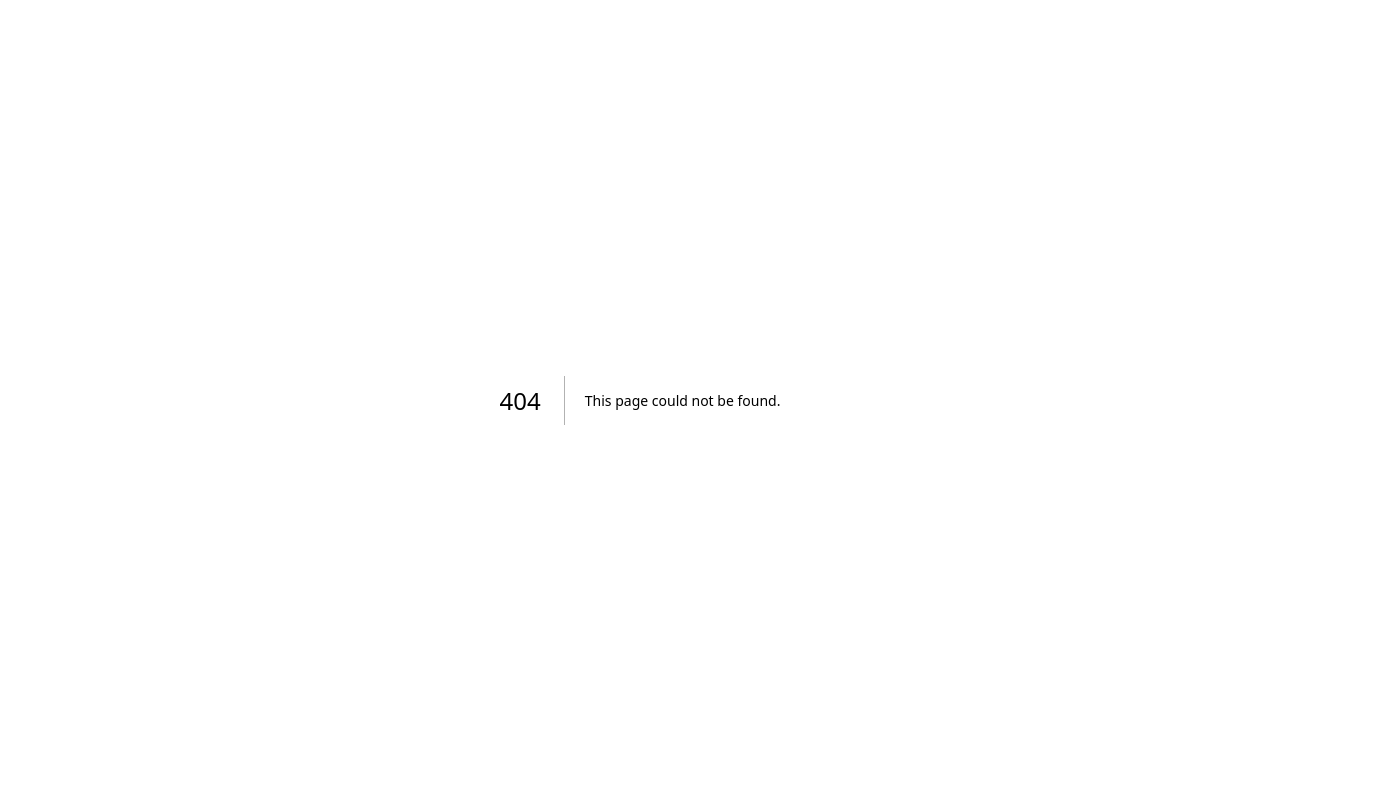
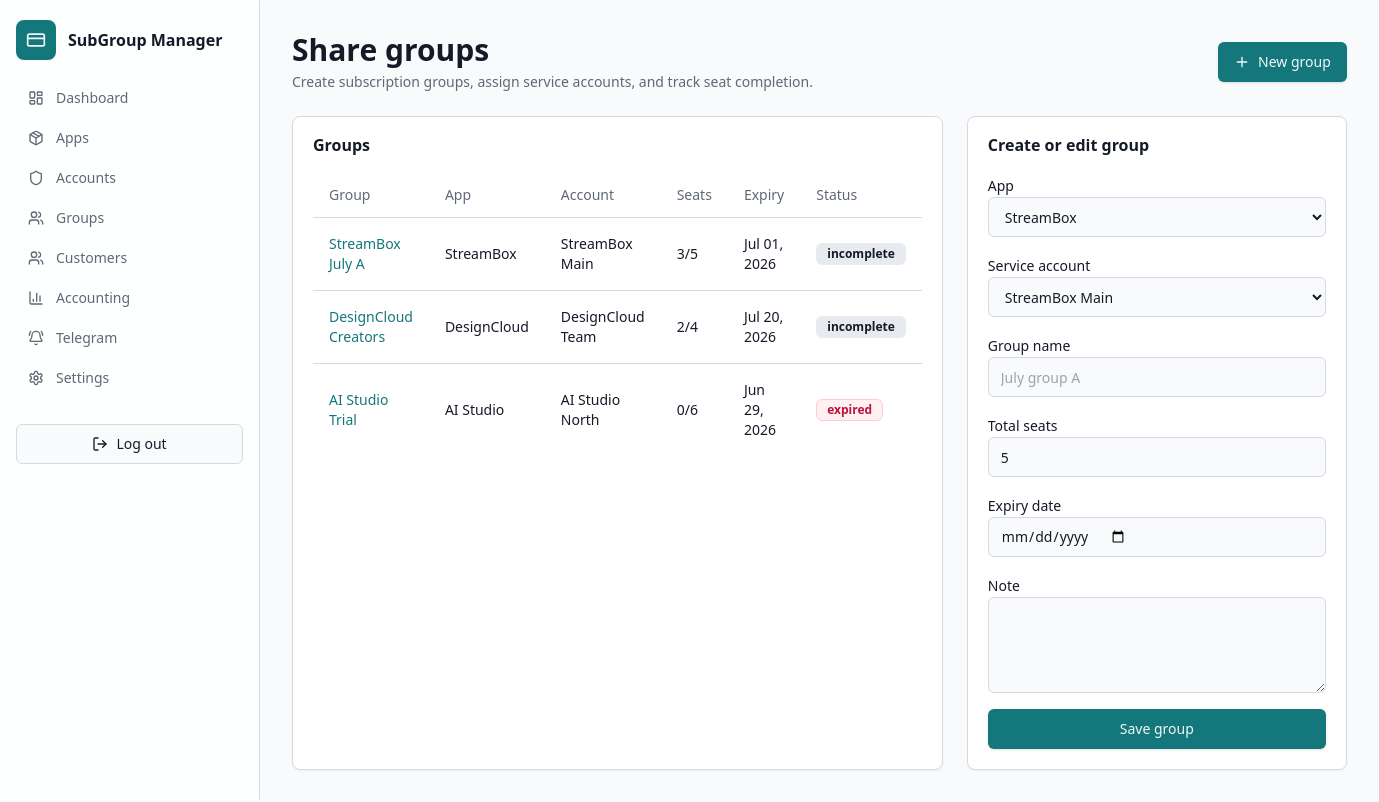
Before and after one commit to LatinR9/mangegpt, a Next.js app: page /groups in a window 1280 px wide. Before the commit this address had no page. Shown: the whole page, 1379 px wide, since content can reach past the window. Built offline with nearby package versions, Linux system fonts and the light colour scheme.

Commit message:
Add share groups page

```diff
--- /dev/null
+++ b/src/app/(admin)/groups/page.tsx
@@ -0,0 +1,23 @@
+import Link from "next/link";
+import { Plus } from "lucide-react";
+import { PageHeader } from "@/components/page-header";
+import { StatusBadge } from "@/components/status-badge";
+import { Button } from "@/components/ui/button";
+import { Card, CardContent, CardHeader, CardTitle } from "@/components/ui/card";
+import { Input, Label, Select, Textarea } from "@/components/ui/form";
+import { Table, TableBody, TableCell, TableHead, TableHeader, TableRow } from "@/components/ui/table";
+import { apps, groupMembers, serviceAccounts, shareGroups } from "@/lib/mock-data";
+import { calculateGroupStatus } from "@/lib/group-status";
+import { formatDate } from "@/lib/utils";
+
+export default function GroupsPage() {
+  return (
+    <div>
+      <PageHeader title="Share groups" description="Create subscription groups, assign service accounts, and track seat completion." action={<Button><Plus className="h-4 w-4" /> New group</Button>} />
+      <div className="grid gap-6 xl:grid-cols-[1fr_380px]">
+        <Card><CardHeader><CardTitle>Groups</CardTitle></CardHeader><CardContent className="overflow-x-auto"><Table><TableHeader><TableRow><TableHead>Group</TableHead><TableHead>App</TableHead><TableHead>Account</TableHead><TableHead>Seats</TableHead><TableHead>Expiry</TableHead><TableHead>Status</TableHead></TableRow></TableHeader><TableBody>{shareGroups.map((group) => { const members = groupMembers.filter((member) => member.group_id === group.id); return <TableRow key={group.id}><TableCell><Link className="font-medium text-primary hover:underline" href={`/groups/${group.id}`}>{group.group_name}</Link></TableCell><TableCell>{apps.find((app) => app.id === group.app_id)?.name}</TableCell><TableCell>{serviceAccounts.find((account) => account.id === group.service_account_id)?.label}</TableCell><TableCell>{members.length}/{group.seats_total}</TableCell><TableCell>{formatDate(group.expiry_date)}</TableCell><TableCell><StatusBadge status={calculateGroupStatus(group, members)} /></TableCell></TableRow>; })}</TableBody></Table></CardContent></Card>
+        <Card><CardHeader><CardTitle>Create or edit group</CardTitle></CardHeader><CardContent><form className="space-y-4"><div><Label>App</Label><Select>{apps.map((app) => <option key={app.id}>{app.name}</option>)}</Select></div><div><Label>Service account</Label><Select>{serviceAccounts.map((account) => <option key={account.id}>{account.label}</option>)}</Select></div><div><Label>Group name</Label><Input placeholder="July group A" /></div><div><Label>Total seats</Label><Input type="number" defaultValue={5} /></div><div><Label>Expiry date</Label><Input type="date" /></div><div><Label>Note</Label><Textarea /></div><Button type="button" className="w-full">Save group</Button></form></CardContent></Card>
+      </div>
+    </div>
+  );
+}
```
